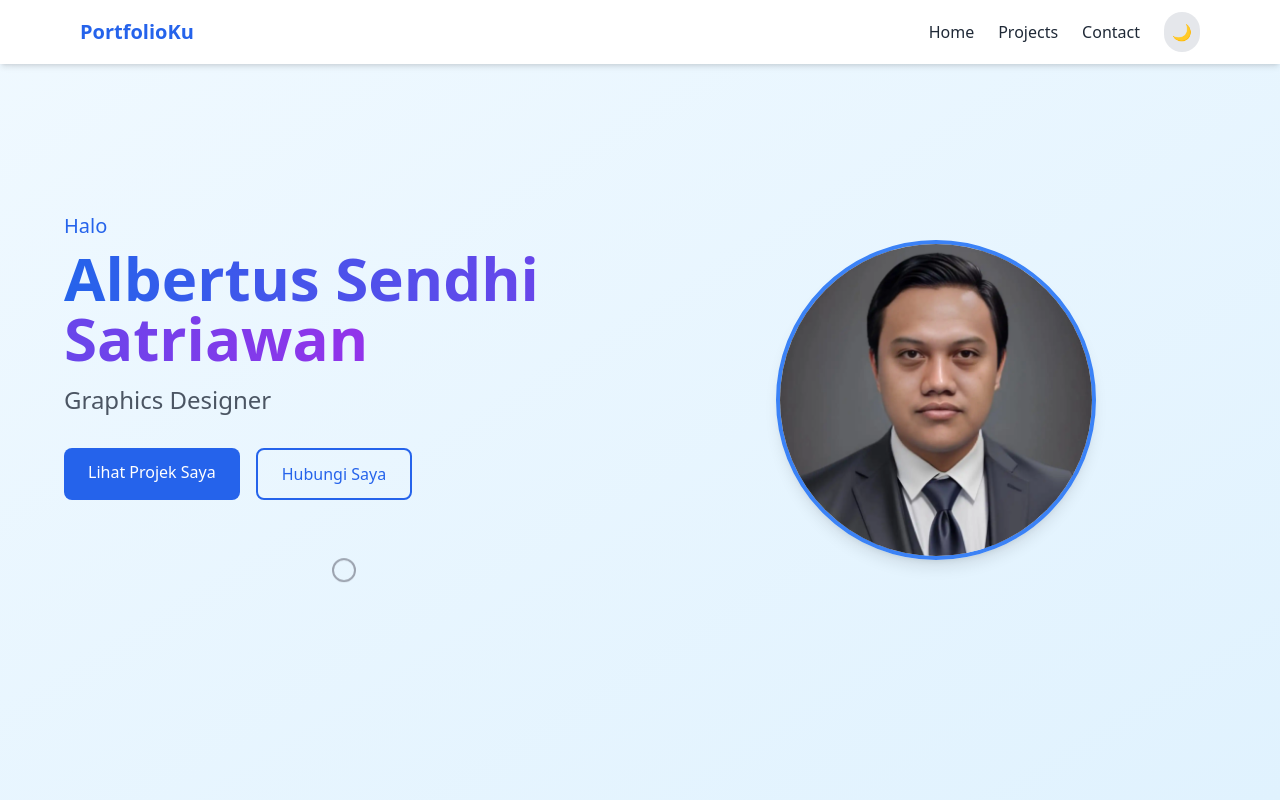
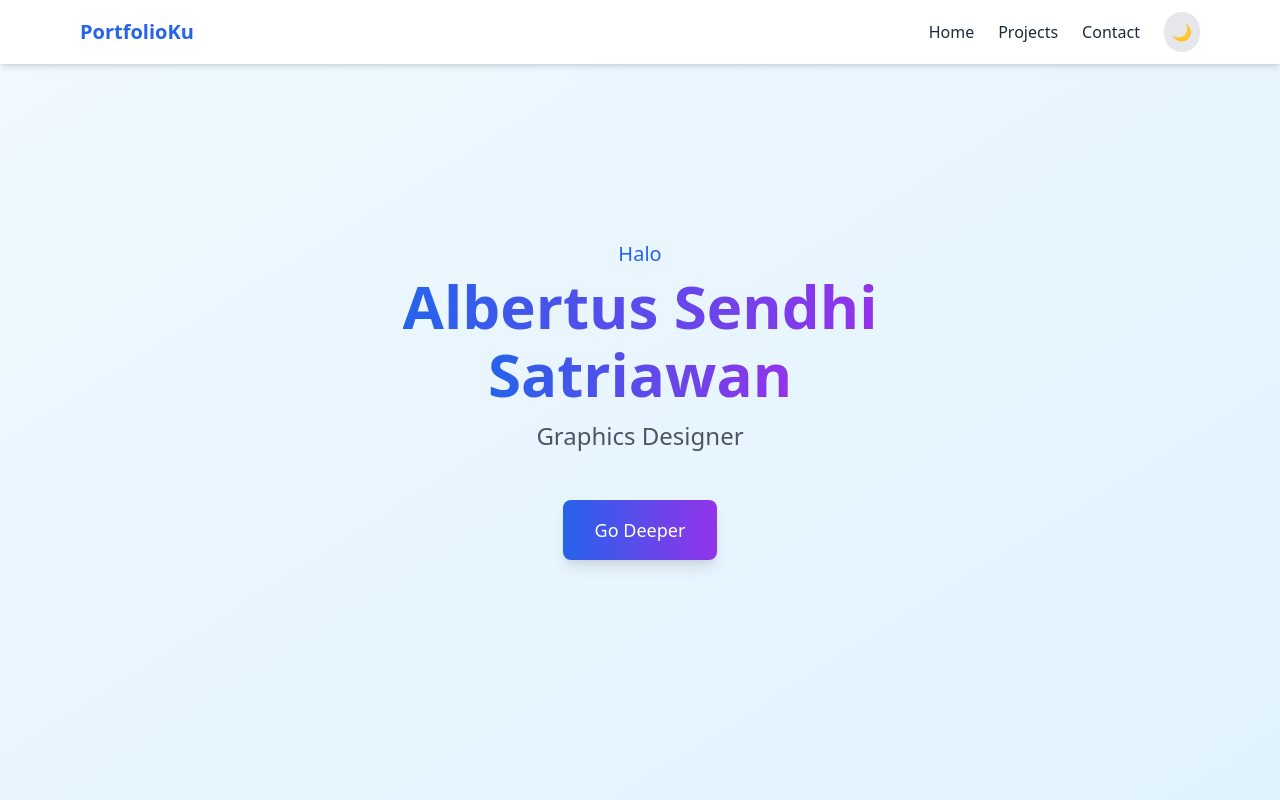
Before and after one commit to sendhi91/justacontent, a React (Create React App) app: page / in a window 1280 px wide. Shown: the top 800 px of the page. Built offline with nearby package versions, Linux system fonts and the light colour scheme.

Commit message:
Add files via upload

```diff
--- a/src/components/Hero.jsx
+++ b/src/components/Hero.jsx
@@ -1,87 +1,66 @@
 import { motion } from 'framer-motion';
 import { useDarkMode } from '../context/DarkModeContext';
-import sen from '../assets/sen.webp'; // Pastikan path ini sesuai dengan struktur folder Anda
+import { Link } from 'react-router-dom';
+import { useNavigate } from 'react-router-dom';
 
 const Hero = () => {
   const { darkMode } = useDarkMode();
+  const navigate = useNavigate();
+
+  const handleGoDeeper = () => {
+    // Animate out before navigating
+    document.querySelector('.hero-content').style.opacity = 0;
+    setTimeout(() => navigate('/about'), 500); // Match this duration with your transition
+  };
 
   return (
     <section
       id="home"
-      className="min-h-screen flex items-center justify-center px-4 transition-colors duration-300"
+      className="min-h-screen flex items-center justify-center px-4 transition-colors duration-300 hero-section"
       style={{
         background: darkMode
           ? 'linear-gradient(to bottom right, #111827, #1f2937)'
           : 'linear-gradient(to bottom right, #f0f9ff, #e0f2fe)'
       }}
     >
-      <div className="flex flex-col md:flex-row items-center justify-between max-w-6xl mx-auto w-full gap-8">
-        {/* Bagian Teks (Digerakkan ke Kiri) */}
+      <div className="hero-content text-center max-w-4xl mx-auto transition-opacity duration-500">
         <motion.div
           initial={{ opacity: 0, y: 20 }}
           animate={{ opacity: 1, y: 0 }}
           transition={{ duration: 0.8 }}
-          className="text-left md:w-1/2" // Mengatur lebar dan alignment
         >
           <p className="text-lg md:text-xl text-blue-600 dark:text-blue-400 mb-2">
             Halo
           </p>
+          <h1 className="text-4xl md:text-6xl font-bold text-gray-800 dark:text-white mb-2">
+            <span className="bg-clip-text text-transparent bg-gradient-to-r from-blue-600 to-purple-600">
+              Albertus Sendhi
+            </span>
+          </h1>
           <h1 className="text-4xl md:text-6xl font-bold text-gray-800 dark:text-white mb-4">
             <span className="bg-clip-text text-transparent bg-gradient-to-r from-blue-600 to-purple-600">
-              Albertus Sendhi Satriawan
+              Satriawan
             </span>
           </h1>
-          <h2 className="text-xl md:text-2xl text-gray-600 dark:text-gray-300 mb-6">
+          <h2 className="text-xl md:text-2xl text-gray-600 dark:text-gray-300 mb-8">
             Graphics Designer
           </h2>
-
-          {/* Tombol */}
-          <motion.div
-            initial={{ opacity: 0, y: 20 }}
-            animate={{ opacity: 1, y: 0 }}
-            transition={{ duration: 0.8, delay: 0.2 }}
-            className="flex flex-wrap gap-4 mt-8"
-          >
-            <motion.a
-              whileHover={{ scale: 1.05 }}
-              whileTap={{ scale: 0.95 }}
-              href="#projects"
-              className="px-6 py-3 bg-blue-600 hover:bg-blue-700 text-white rounded-lg font-medium transition-all"
-            >
-              Lihat Projek Saya
-            </motion.a>
-            <motion.a
-              whileHover={{ scale: 1.05 }}
-              whileTap={{ scale: 0.95 }}
-              href="#contact"
-              className="px-6 py-3 border-2 border-blue-600 text-blue-600 dark:border-blue-400 dark:text-blue-400 hover:bg-blue-50 dark:hover:bg-gray-700 rounded-lg font-medium transition-all"
-            >
-              Hubungi Saya
-            </motion.a>
-          </motion.div>
-
-          <motion.div
-            initial={{ opacity: 0 }}
-            animate={{ opacity: 1 }}
-            transition={{ duration: 0.8, delay: 0.4 }}
-            className="mt-16"
-          >
-            <div className="animate-bounce w-6 h-6 mx-auto border-2 border-gray-400 dark:border-gray-300 rounded-full"></div>
-          </motion.div>
         </motion.div>
 
-        {/* Bagian Foto (Ditambahkan di Sebelah Kanan) */}
         <motion.div
-          initial={{ opacity: 0, x: 20 }}
-          animate={{ opacity: 1, x: 0 }}
+          initial={{ opacity: 0, y: 20 }}
+          animate={{ opacity: 1, y: 0 }}
           transition={{ duration: 0.8, delay: 0.2 }}
-          className="md:w-1/2 flex justify-center"
+          className="mt-12"
         >
-          <img
-            src={sen}
-            alt="Albertus Sendhi Satriawan"
-            className="rounded-full w-64 h-64 md:w-80 md:h-80 object-cover border-4 border-blue-500 shadow-lg"
-          />
+          <motion.button
+            whileHover={{ scale: 1.05 }}
+            whileTap={{ scale: 0.95 }}
+            onClick={handleGoDeeper}
+            className="px-8 py-4 bg-gradient-to-r from-blue-600 to-purple-600 hover:from-blue-700 hover:to-purple-700 text-white rounded-lg font-medium text-lg transition-all shadow-lg"
+          >
+            Go Deeper
+          </motion.button>
         </motion.div>
       </div>
     </section>
```
